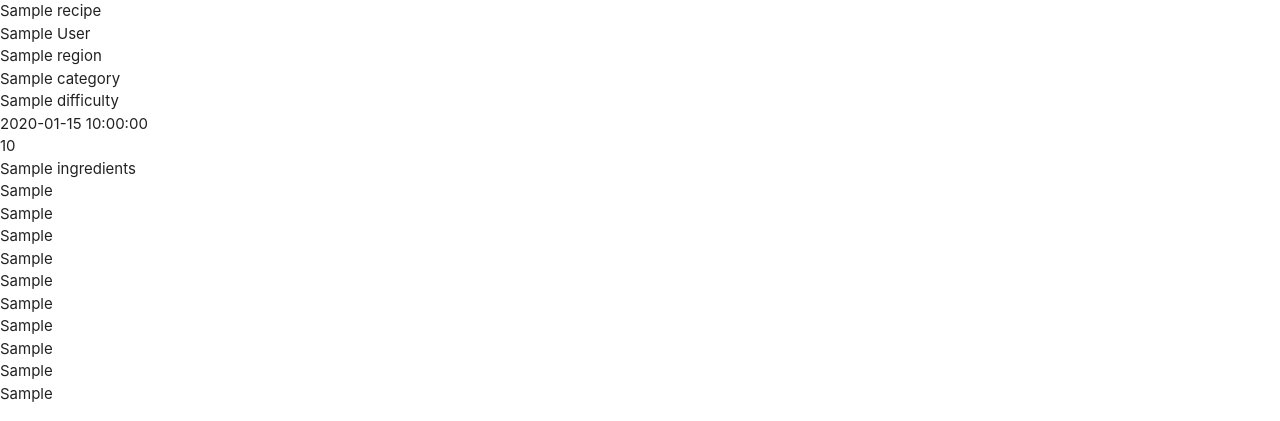
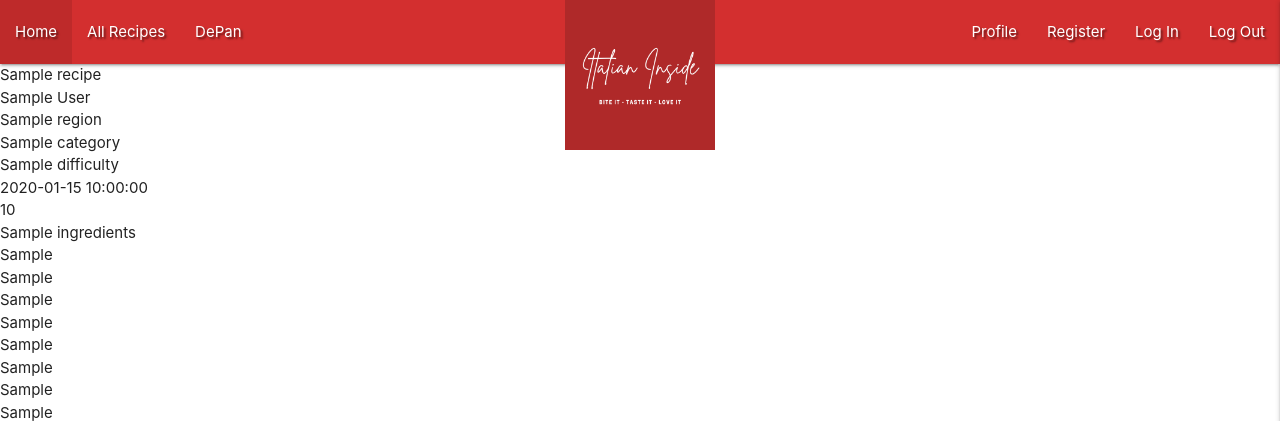
Before and after one commit to FraL96/Italian_Inside_Milestone3, a Flask app: page / in a window 1280 px wide. Shown: the top 421 px of the page. Run offline with Flask 2, Linux system fonts and the light colour scheme; a database or web service that is not in the repository returns one stand-in record (values such as "Sample title"); some libraries are stand-ins or nearby versions.

Commit message:
Add navbar and sidebar

```diff
--- a/static/css/style.css
+++ b/static/css/style.css
@@ -0,0 +1,17 @@
+.text-shadow {
+    text-shadow: 2px 2px 2px rgba(0, 0, 0, 0.5);
+}
+
+/*-- big screens --*/
+@media only screen and (min-width: 768px) {
+    .logo {
+        width: 150px;
+    }
+}
+
+/*-- smartphones and small screens --*/
+@media only screen and (max-width: 600px) {
+    .logo {
+        width: 100px;
+    }
+}
--- a/static/js/script.js
+++ b/static/js/script.js
@@ -0,0 +1,5 @@
+$(document).ready(function () {
+    $('.sidenav').sidenav({
+        edge: "right"
+    });
+});
--- a/templates/base.html
+++ b/templates/base.html
@@ -16,6 +16,43 @@
 </head>
 
 <body>
+    <header>
+        <!-- main navbar -->
+        <nav class="nav-extended text-shadow red darken-2">
+            <div class="nav-wrapper">
+                <a href="home.html"><img class="brand-logo center logo" src="static/images/italian_inside.png"
+                        alt="Italian Inside"></a>
+                <a href="#" data-target="mobile-demo" class="sidenav-trigger right draggable"><i
+                        class="fas fa-hamburger"></i></a>
+                <ul class="left hide-on-med-and-down">
+                    <li><a href="#">Home</a></li>
+                    <li><a href="{{ url_for('get_recipes') }}">All Recipes</a></li>
+                    <li><a href="#">DePan</a></li>
+                </ul>
+                <ul class="right hide-on-med-and-down">
+                    <li><a href="#">Profile</a></li>
+                    <li><a href="#">Register</a></li>
+                    <li><a href="#">Log In</a></li>
+                    <li><a href="#">Log Out</a></li>
+                </ul>
+            </div>
+        </nav>
+
+        <!-- mobile collapsible menu -->
+        <ul class="sidenav" id="mobile-demo">
+            <li>
+                <h4 class="center-align"></h4>
+            </li>
+            <a href="home.html"><img class="brand-logo logo" src="static/images/italian_inside.png"
+                    alt="Italian Inside"></a>
+            <li><a href="{{ url_for('get_recipes') }}">All Recipes</a></li>
+            <li><a href="#">DePan</a></li>
+            <li><a href="#">Profile</a></li>
+            <li><a href="#">Register</a></li>
+            <li><a href="#">Log In</a></li>
+            <li><a href="#">Log Out</a></li>
+        </ul>
+    </header>
 
     {% block content %}
     {% endblock %}
```
Also changed, not shown: static/images/italian_inside.png (added).
